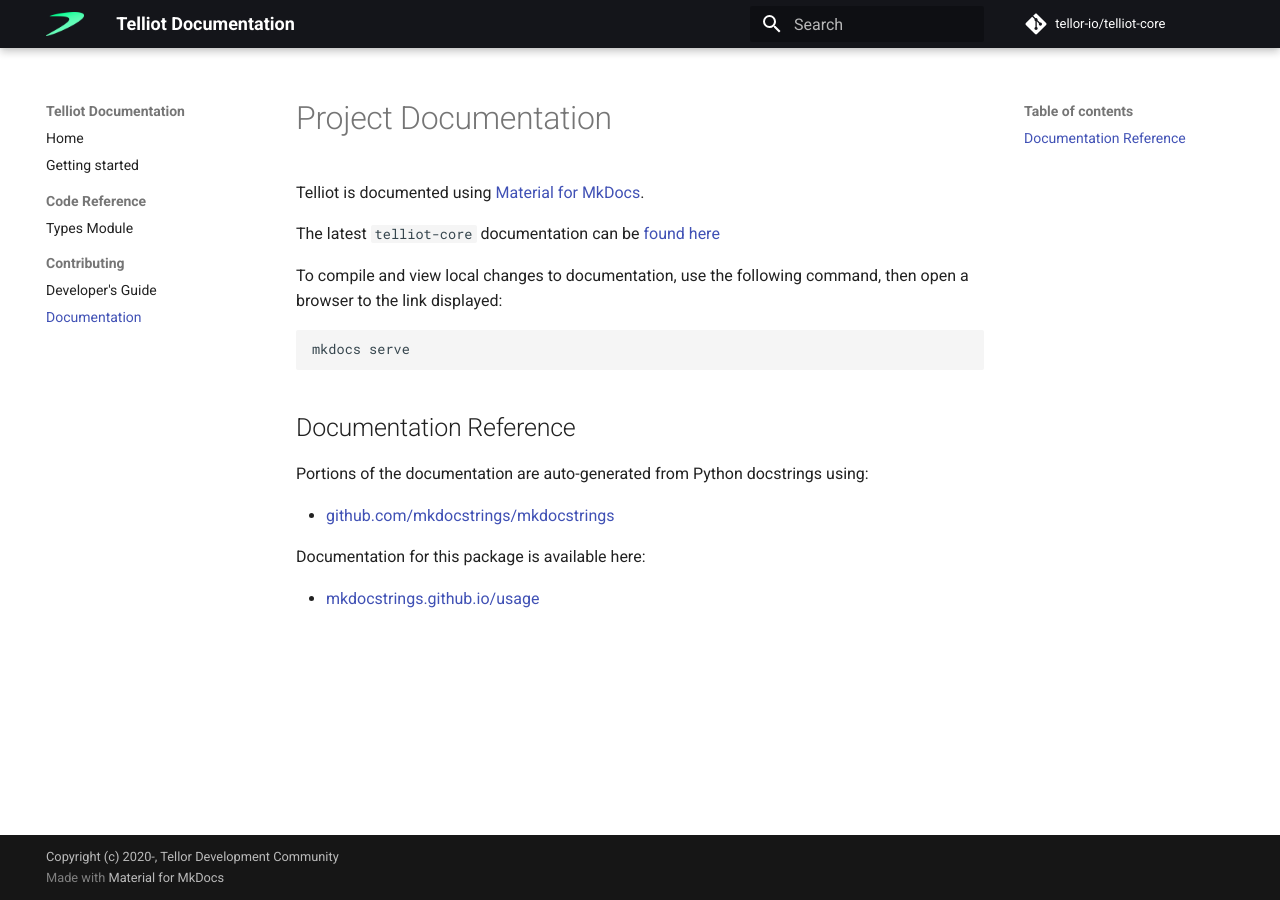
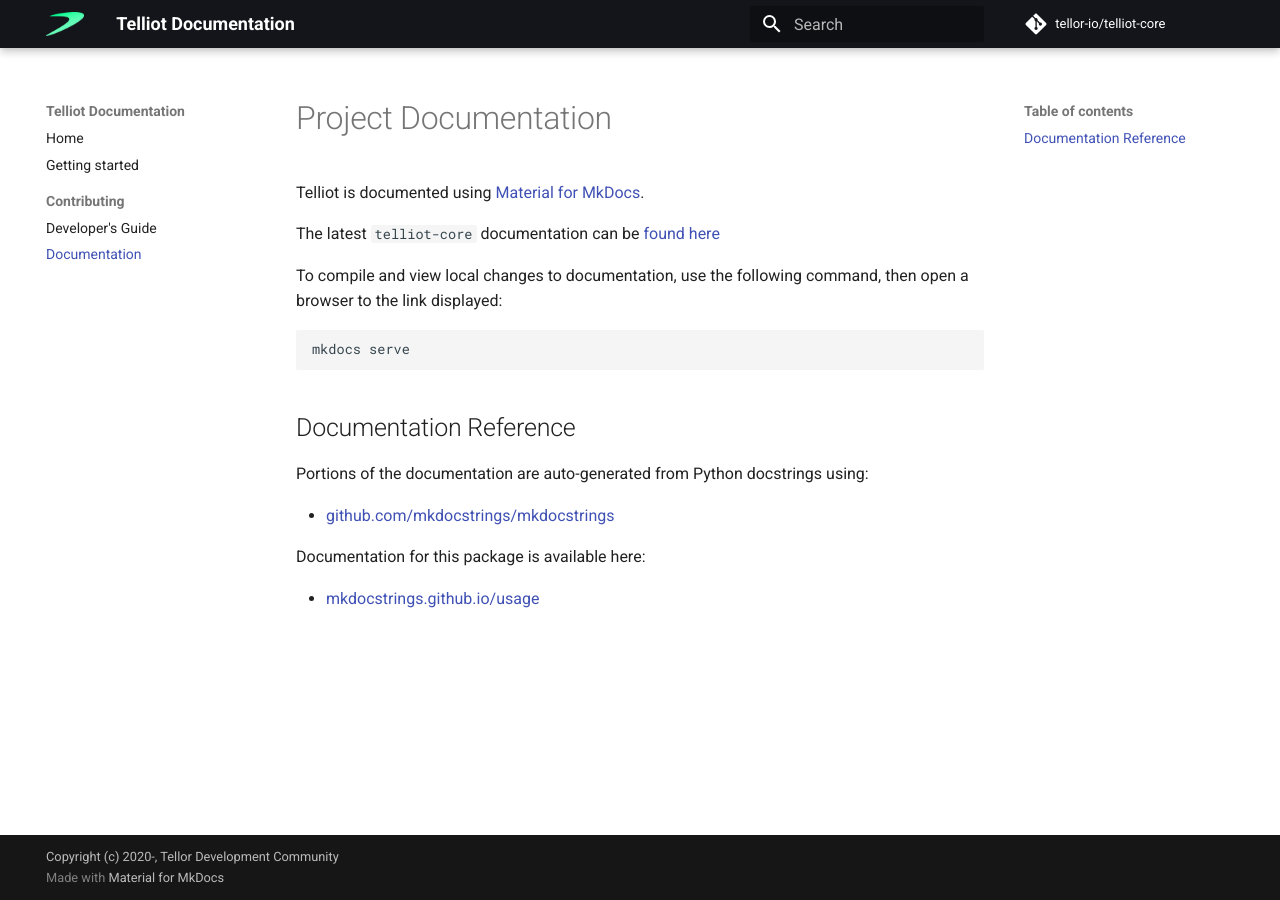
Before and after one commit to tellor-io/telliot-core, an MkDocs documentation site: the page built from docs/documentation.md, in a window 1280 px wide. Built offline with MkDocs 1.6.1 and Material for MkDocs 9.7.7, drawn with Linux system fonts in a browser that asks for light colours; comment, search, counter and statistics services are not loaded.

Commit message:
Update docs

```diff
--- a/mkdocs.yml
+++ b/mkdocs.yml
@@ -66,8 +66,6 @@ markdown_extensions:
 nav:
   - Home: index.md
   - Getting started: getting-started.md
-  - Code Reference:
-      - Types Module: code/dtypes.md
   - Contributing:
       - Developer's Guide: contributing.md
       - Documentation: documentation.md
```
Also changed, not shown: docs/code/dtypes.md (deleted, +0 -4 lines).
